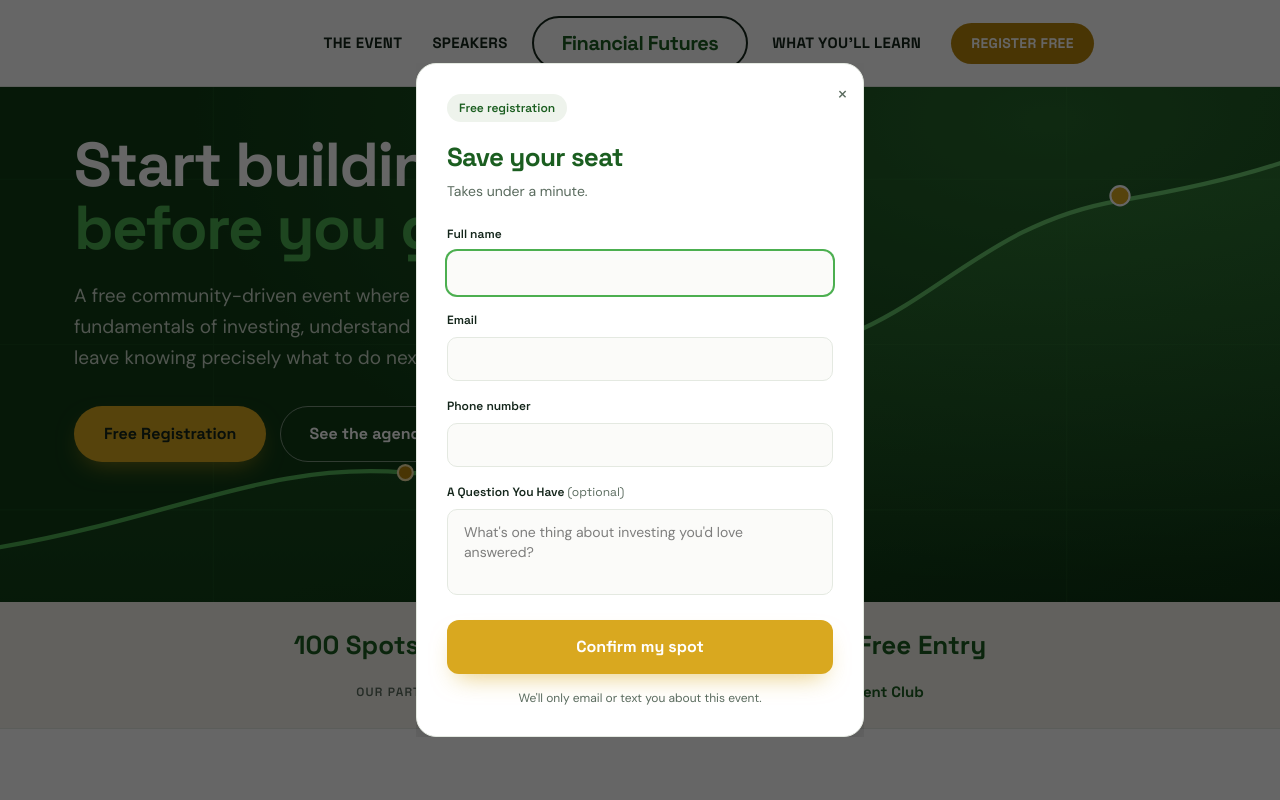
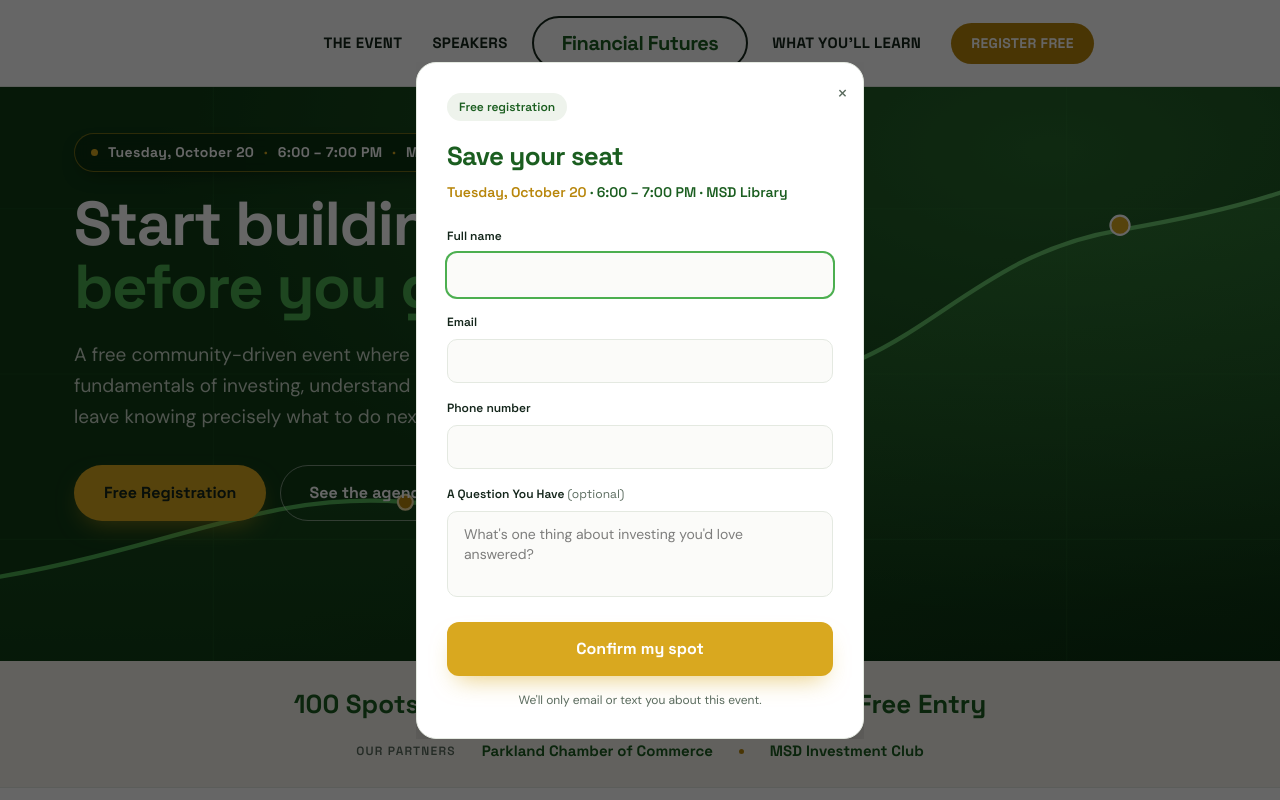
Before and after one commit to andersonjosh501-alt/financial-futures, a Next.js app: page / in a window 1280 px wide. Both pictures are taken after a click on the button "REGISTER FREE". Shown: the top 800 px of the page. Built offline with nearby package versions, Linux system fonts and the light colour scheme.

Commit message:
Show event date, time, and venue in hero and registration forms
New src/lib/event.ts holds the date/time/venue once. Home hero gets a
pill above the headline; both registration forms show the same line in
place of "Takes under a minute."

Co-Authored-By: Claude Fable 5.1 <noreply@anthropic.com>

```diff
--- a/src/app/event-details/page.tsx
+++ b/src/app/event-details/page.tsx
@@ -2,6 +2,7 @@
 
 import { useState } from "react";
 import { validateRegistration } from "@/lib/validateRegistration";
+import { EVENT } from "@/lib/event";
 import Navbar from "@/components/Navbar";
 import Footer from "@/components/Footer";
 import RegistrationModal from "@/components/RegistrationModal";
@@ -214,7 +215,7 @@ export default function EventDetails() {
                     Free registration
                   </span>
                   <h3 className="mt-4 mb-1 font-heading font-bold text-[26px] tracking-tight text-dg group-hover:text-bg-green transition-colors duration-300">Save your seat</h3>
-                  <p className="text-sm text-muted mb-5">Takes under a minute.</p>
+                  <p className="mt-1.5 mb-5 font-heading font-semibold text-[14px] text-dg"><span className="text-gold">{EVENT.weekday}, {EVENT.date}</span> · {EVENT.time} · {EVENT.venue}</p>
                   <form onSubmit={handleSubmit} noValidate className="flex flex-col gap-3">
                     <div>
                       <label className="font-heading font-semibold text-xs text-ink">Full name</label>
--- a/src/app/page.tsx
+++ b/src/app/page.tsx
@@ -2,6 +2,7 @@
 
 import PageShell from "@/components/PageShell";
 import HeroBackground from "@/components/HeroBackground";
+import { EVENT } from "@/lib/event";
 
 const VALUE_PROPS = [
   {
@@ -54,7 +55,15 @@ export default function Home() {
             <div className="md:hidden absolute inset-0 bg-gradient-to-b from-dg-deep/95 via-dg-deep/70 to-transparent pointer-events-none" aria-hidden="true" />
             <div className="relative max-w-[1200px] mx-auto px-6 lg:px-[34px] pt-[40px] pb-[130px] md:pt-[46px] md:pb-[140px]">
               <div className="max-w-[720px]">
-                <h1 className="font-heading font-bold text-[42px] md:text-[62px] leading-[1.02] tracking-[-0.025em] text-white">
+                <div className="inline-flex flex-wrap items-center gap-x-2.5 gap-y-1 rounded-full border border-gold-lt/50 bg-dg-deeper/70 px-4 py-2 font-heading font-bold text-[13px] md:text-[14px] tracking-wide text-white shadow-[0_8px_20px_-10px_rgba(0,0,0,.6)] backdrop-blur-sm">
+                  <span className="w-[7px] h-[7px] rounded-full bg-gold-lt" aria-hidden="true" />
+                  <span>{EVENT.weekday}, {EVENT.date}</span>
+                  <span className="text-gold-lt" aria-hidden="true">·</span>
+                  <span>{EVENT.time}</span>
+                  <span className="text-gold-lt" aria-hidden="true">·</span>
+                  <span>{EVENT.venue}</span>
+                </div>
+                <h1 className="mt-5 font-heading font-bold text-[42px] md:text-[62px] leading-[1.02] tracking-[-0.025em] text-white">
                   Start building wealth<br />
                   <span className="text-bg-green">before you graduate.</span>
                 </h1>
--- a/src/components/RegistrationModal.tsx
+++ b/src/components/RegistrationModal.tsx
@@ -2,6 +2,7 @@
 
 import { useState, useEffect, useRef } from "react";
 import { validateRegistration } from "@/lib/validateRegistration";
+import { EVENT } from "@/lib/event";
 
 interface RegistrationModalProps {
   open: boolean;
@@ -75,7 +76,7 @@ export default function RegistrationModal({ open, onClose }: RegistrationModalPr
           <h3 className="mt-4 mb-1 font-heading font-bold text-[26px] tracking-tight text-dg">
             Save your seat
           </h3>
-          <p className="text-sm text-muted mb-5">Takes under a minute.</p>
+          <p className="mt-1.5 mb-5 font-heading font-semibold text-[14px] text-dg"><span className="text-gold">{EVENT.weekday}, {EVENT.date}</span> · {EVENT.time} · {EVENT.venue}</p>
         </div>
 
         <div className="px-[30px] pb-[30px]">
--- /dev/null
+++ b/src/lib/event.ts
@@ -0,0 +1,10 @@
+// Single source of truth for when and where the event is.
+// Edit here and the hero pill and both registration forms update together.
+export const EVENT = {
+  weekday: "Tuesday",
+  date: "October 20",
+  time: "6:00 – 7:00 PM",
+  venue: "MSD Library",
+};
+
+export const EVENT_SUMMARY = `${EVENT.weekday}, ${EVENT.date} · ${EVENT.time} · ${EVENT.venue}`;
```
